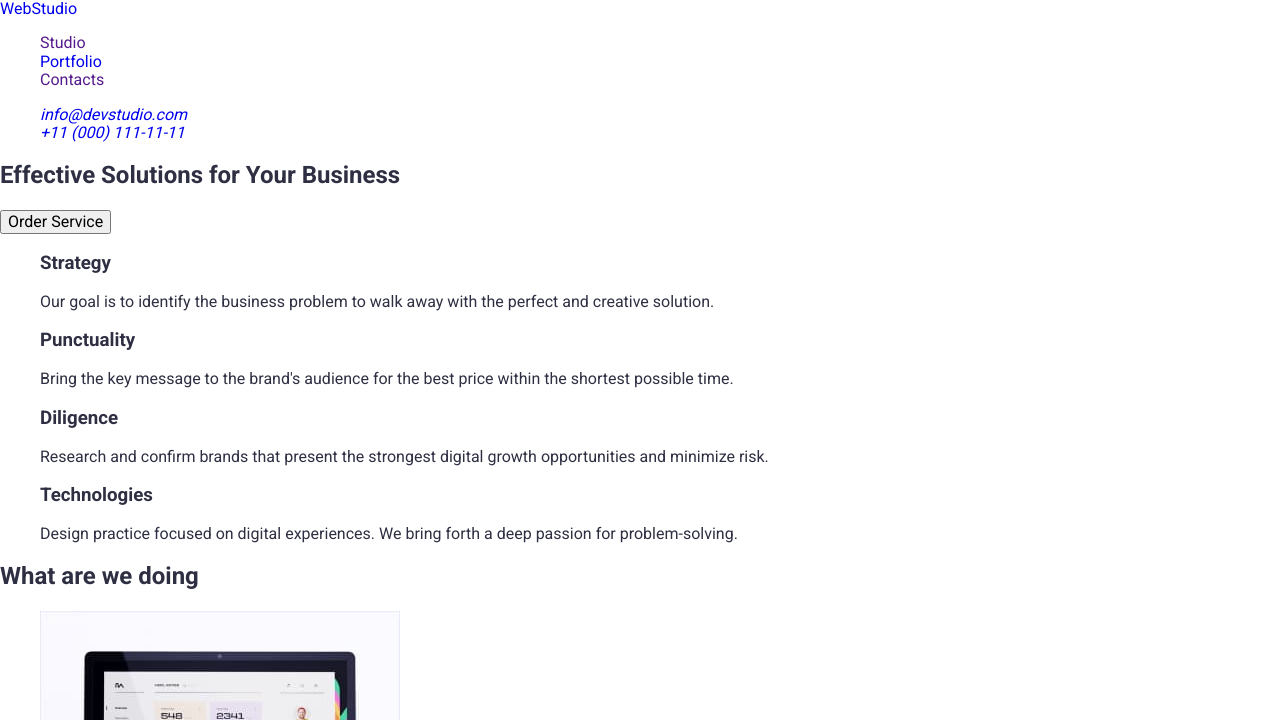
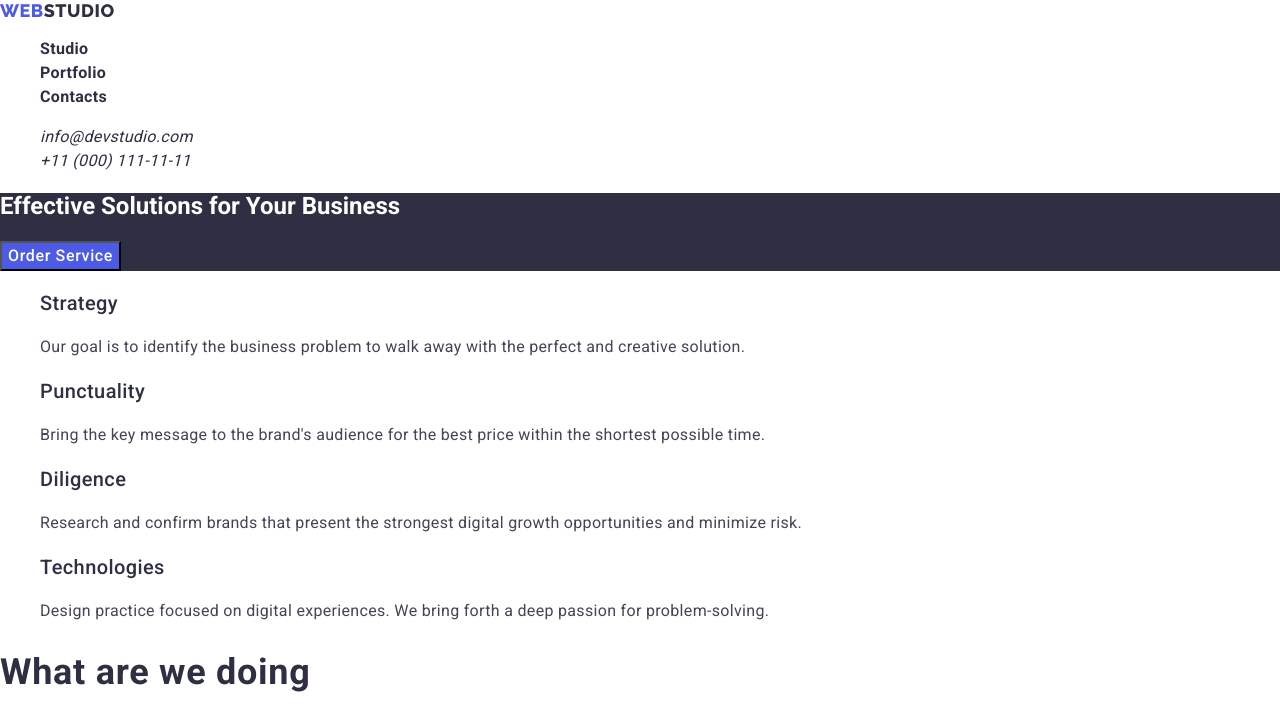
Before and after one commit to Wed88/goit-markup-hw-02, a plain HTML site: page index.html in a window 1280 px wide. Shown: the top 720 px of the page. Drawn offline with nearby package versions, Linux system fonts and the light colour scheme.

Commit message:
add style for index.html

```diff
--- a/css/style.css
+++ b/css/style.css
@@ -10,13 +10,13 @@
     --accent-color: #E7E9FC;
     --light-color: #F4F4FD;
     --modalOverlay-color: #2E2F42;
-    --heroBackground-color: #2E2F42;
     --whiteBackground-color: #FFFFFF;
 }
 
 body {
     font-family: var(--main-font);
-    color: var(--dark-color)
+    color: var(--dark-color);
+    background: var(--whiteBackground-color);
 }
 
 ul, li {
@@ -26,3 +26,125 @@ ul, li {
 a {
     text-decoration: none;
 }
+
+/* Header */
+
+.logo, .logo-web, .logo-studio {
+    font-family: var(--second-font);
+    font-size: 18px;
+    line-height: 1.17;
+    letter-spacing: 0.03em;
+    color: var(--dark-color);
+}
+
+.logo-web {
+    color: var(--primaryBrand-color);
+}
+
+.logo-studio {
+    color: var(--light-color);
+}
+
+.nav-link {
+    font-weight: 600;
+    font-size: 16px;
+    line-height: 1.5;
+    letter-spacing: 0.02em;
+    color: var(--dark-color);
+}
+
+.nav-link:hover, .nav-link:focus, .nav-link:active, .mail-link:hover, .tel-link:hover {
+    color: var(--pressedState-color);
+}
+
+.mail-link, .tel-link {
+    font-weight: 400;
+    font-size: 16px;
+    line-height: 1.5;
+    letter-spacing: 0.02em;
+    color: var(--dark-color);
+}
+
+/* Hero */
+
+.hero {
+    background: var(--dark-color);
+}
+
+.main-title {
+    color: var(--whiteBackground-color);
+}
+
+.hero-button {
+    font-weight: 500;
+    font-size: 16px;
+    line-height: 1.5;
+    letter-spacing: 0.04em;
+    color: var(--whiteBackground-color);
+    background: var(--primaryBrand-color);
+}
+
+.hero-button:hover {
+    background: var(--pressedState-color);
+}
+
+/* About us */
+
+.features-title {
+    font-weight: 500;
+    font-size: 20px;
+    line-height: 1.2;
+    letter-spacing: 0.02em;
+}
+
+.features-text {
+    font-weight: 400;
+    font-size: 16px;
+    line-height: 1.5;
+    letter-spacing: 0.02em;
+    color: var(--text-color);
+}
+
+/* What are we doing */
+
+.second-title {
+    font-weight: 700;
+    font-size: 36px;
+    line-height: 1.11;
+    letter-spacing: 0.02em;
+}
+
+/* Our Team */
+
+.team-section{
+    background: var(--light-color);
+}
+
+.team-title {
+    font-weight: 500;
+    font-size: 20px;
+    line-height: 1.2;
+    letter-spacing: 0.02em;
+}
+
+.team-text {
+    font-weight: 400;
+    font-size: 16px;
+    line-height: 1.5;
+    letter-spacing: 0.02em;
+    color: var(--text-color);
+}
+
+/* Footer */
+
+.footer {
+    background: var(--dark-color);
+}
+
+.footer-text {
+    font-weight: 400;
+    font-size: 16px;
+    line-height: 1.5;
+    letter-spacing: 0.02em;
+    color: var(--light-color);
+}
--- a/index.html
+++ b/index.html
@@ -21,7 +21,7 @@
     <header class="header">
       <nav class="nav">
         <a class="logo" href="./index.html"
-          ><span class="logo-web">Web</span>Studio</a
+          ><span class="logo-web">WEB</span>STUDIO</a
         >
         <ul class="nav-list">
           <li class="nav-item">
@@ -174,7 +174,8 @@
     </main>
     <footer class="footer">
       <a class="logo" href="./index.html"
-        ><span class="logo-web">Web</span>Studio</a
+        ><span class="logo-web">WEB</span
+        ><span class="logo-studio">STUDIO</span></a
       >
       <p class="footer-text">
         Increase the flow of customers and sales for your business with digital
```
